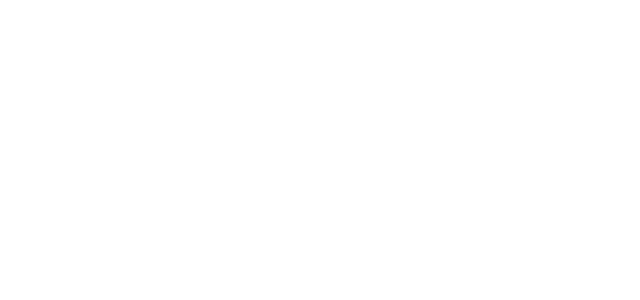
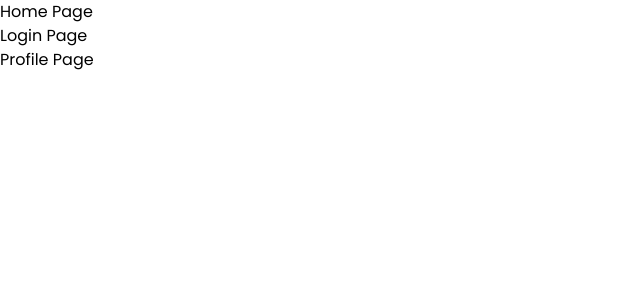
Before and after one commit to dinesh-bazgain/VedaSamvaad, a React (Vite) app in the folder frontend/: page / in a window 1280 px wide. Shown: the top 300 px of the page, without its empty margins (0-640 px from the left). Built offline with nearby package versions, Linux system fonts and the light colour scheme.

Commit message:
imported pages in the app.jsx

```diff
--- a/frontend/src/App.jsx
+++ b/frontend/src/App.jsx
@@ -1,10 +1,15 @@
 import React from 'react'
 import './app.css'
+import HomePage from './pages/HomePage'
+import ProfilePage from './pages/ProfilePage'
+import LoginPage from './pages/LoginPage'
 
 const App = () => {
   return (
     <div>
-
+      <HomePage/>
+      <LoginPage/>
+      <ProfilePage/>
     </div>
   )
 }
```
